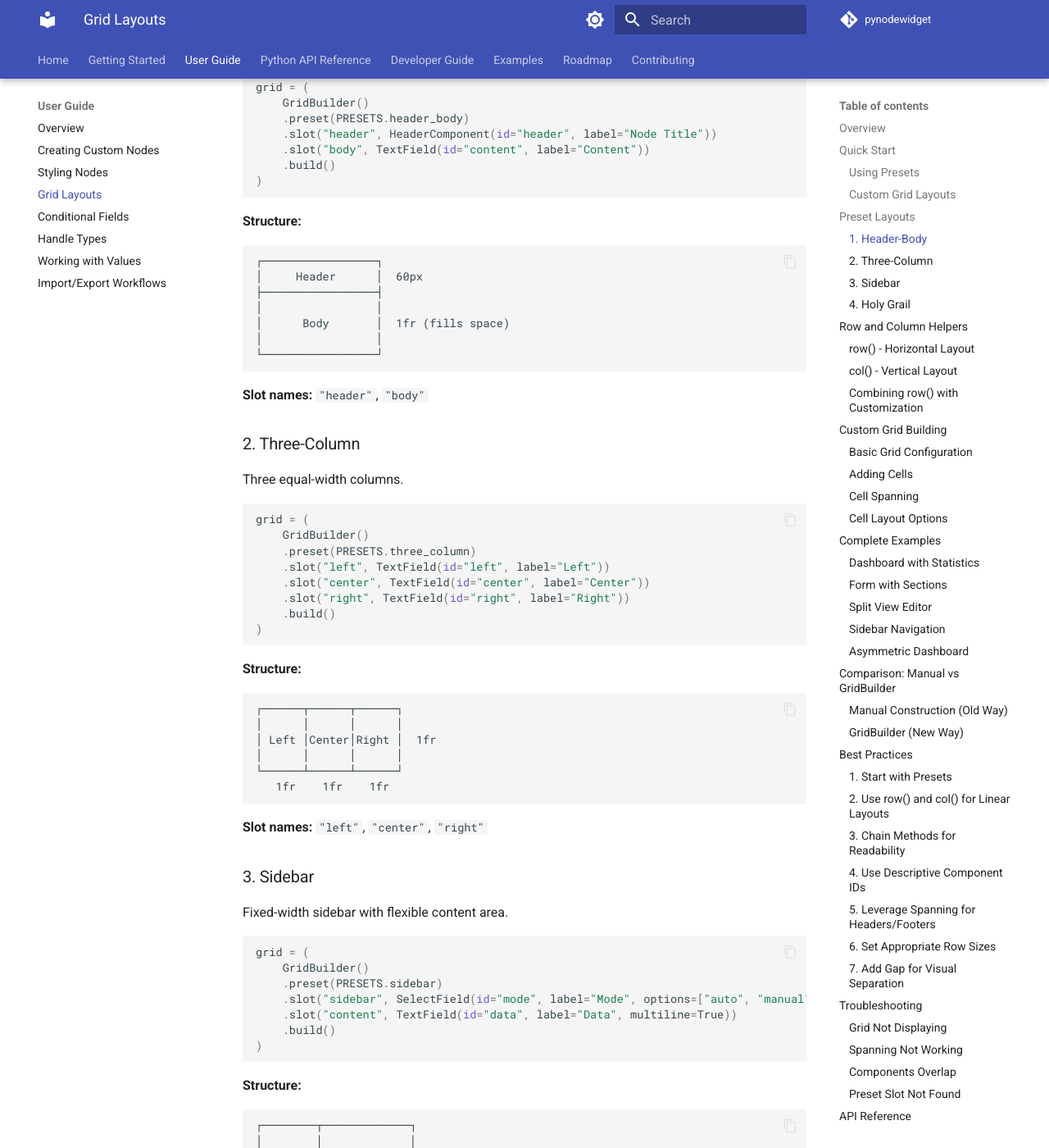
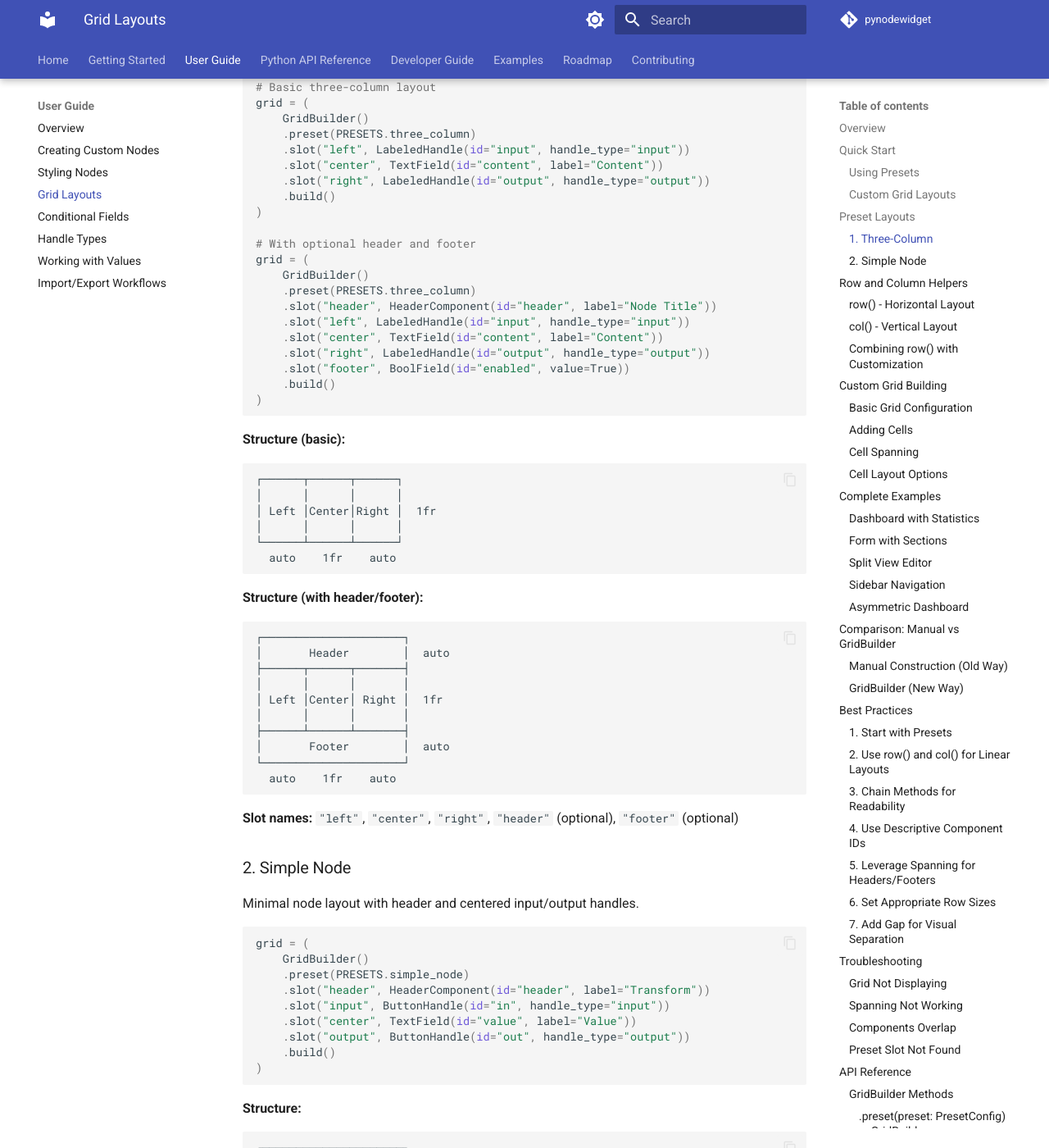
Before and after one commit to HenningScheufler/pynodewidget, an MkDocs documentation site: the page built from docs/guides/grid-layouts.md, in a window 1280 px wide and 1400 px high, scrolled down 1951 px. Shown: the whole window at 82% size. Built offline with MkDocs 1.6.1 and Material for MkDocs 9.7.7, drawn with Linux system fonts in a browser that asks for light colours; comment, search, counter and statistics services are not loaded; the version menu is left out; some of the changed text lies outside the part shown.

Commit message:
update presets

````diff
--- a/docs/guides/grid-layouts.md
+++ b/docs/guides/grid-layouts.md
@@ -7,7 +7,7 @@ Build complex node layouts efficiently using the GridBuilder API, which reduces
 GridBuilder provides a fluent API for creating CSS grid layouts within nodes. Instead of manually constructing `NodeGrid`, `GridCell`, and `GridCoordinates` objects, you can use a chainable builder pattern with preset templates for common layouts.
 
 **Key features:**
-- 🎨 **Preset layouts**: Ready-to-use templates (three-column, holy-grail, sidebar, header-body)
+- 🎨 **Preset layouts**: Ready-to-use templates (three_column, simple_node)
 - 🔧 **Fluent API**: Chainable methods for readable code
 - 📐 **Row/column helpers**: Convenient methods for horizontal and vertical layouts
 - ⚡ **Reduced boilerplate**: 60-70% less code than manual construction
@@ -32,12 +32,12 @@ class DashboardNode(JsonSchemaNodeWidget):
     parameters = Params
     icon = "📊"
 
-    # Header-body preset
+    # Three-column preset
     grid = (
         GridBuilder()
-        .preset(PRESETS.header_body)
+        .preset(PRESETS.three_column)
         .slot("header", HeaderComponent(id="header", label="Settings"))
-        .slot("body", TextField(id="notes", label="Notes", multiline=True))
+        .slot("center", TextField(id="notes", label="Notes", multiline=True))
         .build()
     )
 ```
@@ -74,122 +74,91 @@ class CustomNode(JsonSchemaNodeWidget):
 
 ## Preset Layouts
 
-GridBuilder includes four common layout presets:
+GridBuilder includes two common layout presets:
 
-### 1. Header-Body
+### 1. Three-Column
 
-Two-row layout with header and body sections.
+Three-column layout with optional header and footer.
 
 ```python
 from pynodewidget import GridBuilder, PRESETS
 
+# Basic three-column layout
 grid = (
     GridBuilder()
-    .preset(PRESETS.header_body)
+    .preset(PRESETS.three_column)
+    .slot("left", LabeledHandle(id="input", handle_type="input"))
+    .slot("center", TextField(id="content", label="Content"))
+    .slot("right", LabeledHandle(id="output", handle_type="output"))
+    .build()
+)
+
+# With optional header and footer
+grid = (
+    GridBuilder()
+    .preset(PRESETS.three_column)
     .slot("header", HeaderComponent(id="header", label="Node Title"))
-    .slot("body", TextField(id="content", label="Content"))
+    .slot("left", LabeledHandle(id="input", handle_type="input"))
+    .slot("center", TextField(id="content", label="Content"))
+    .slot("right", LabeledHandle(id="output", handle_type="output"))
+    .slot("footer", BoolField(id="enabled", value=True))
+    .build()
+)
+```
+
+**Structure (basic):**
+```
+┌──────┬──────┬──────┐
+│      │      │      │
+│ Left │Center│Right │  1fr
+│      │      │      │
+└──────┴──────┴──────┘
+  auto    1fr    auto
+```
+
+**Structure (with header/footer):**
+```
+┌─────────────────────┐
+│       Header        │  auto
+├──────┬──────┬───────┤
+│      │      │       │
+│ Left │Center│ Right │  1fr
+│      │      │       │
+├──────┴──────┴───────┤
+│       Footer        │  auto
+└─────────────────────┘
+  auto    1fr    auto
+```
+
+**Slot names:** `"left"`, `"center"`, `"right"`, `"header"` (optional), `"footer"` (optional)
+
+### 2. Simple Node
+
+Minimal node layout with header and centered input/output handles.
+
+```python
+grid = (
+    GridBuilder()
+    .preset(PRESETS.simple_node)
+    .slot("header", HeaderComponent(id="header", label="Transform"))
+    .slot("input", ButtonHandle(id="in", handle_type="input"))
+    .slot("center", TextField(id="value", label="Value"))
+    .slot("output", ButtonHandle(id="out", handle_type="output"))
     .build()
 )
 ```
 
 **Structure:**
 ```
-┌─────────────────┐
-│     Header      │  60px
-├─────────────────┤
-│                 │
-│      Body       │  1fr (fills space)
-│                 │
-└─────────────────┘
+┌─────────────────────┐
+│       Header        │  auto
+├──────┬──────┬───────┤
+│  In  │ Value│  Out  │  1fr
+└──────┴──────┴───────┘
+  auto    1fr    auto
 ```
 
-**Slot names:** `"header"`, `"body"`
-
-### 2. Three-Column
-
-Three equal-width columns.
-
-```python
-grid = (
-    GridBuilder()
-    .preset(PRESETS.three_column)
-    .slot("left", TextField(id="left", label="Left"))
-    .slot("center", TextField(id="center", label="Center"))
-    .slot("right", TextField(id="right", label="Right"))
-    .build()
-)
-```
-
-**Structure:**
-```
-┌──────┬──────┬──────┐
-│      │      │      │
-│ Left │Center│Right │  1fr
-│      │      │      │
-└──────┴──────┴──────┘
-   1fr    1fr    1fr
-```
-
-**Slot names:** `"left"`, `"center"`, `"right"`
-
-### 3. Sidebar
-
-Fixed-width sidebar with flexible content area.
-
-```python
-grid = (
-    GridBuilder()
-    .preset(PRESETS.sidebar)
-    .slot("sidebar", SelectField(id="mode", label="Mode", options=["auto", "manual"]))
-    .slot("content", TextField(id="data", label="Data", multiline=True))
-    .build()
-)
-```
-
-**Structure:**
-```
-┌────────┬─────────────┐
-│        │             │
-│Sidebar │   Content   │  1fr
-│        │             │
-└────────┴─────────────┘
-  200px        1fr
-```
-
-**Slot names:** `"sidebar"`, `"content"`
-
-### 4. Holy Grail
-
-Classic layout with header, three columns, and footer.
-
-```python
-grid = (
-    GridBuilder()
-    .preset(PRESETS.holy_grail)
-    .slot("header", HeaderComponent(id="header", label="Title"))
-    .slot("left_sidebar", TextField(id="nav", label="Navigation"))
-    .slot("content", TextField(id="main", label="Main Content", multiline=True))
-    .slot("right_sidebar", TextField(id="tools", label="Tools"))
-    .slot("footer", ButtonHandle(id="save", label="Save", action="save"))
-    .build()
-)
-```
-
-**Structure:**
-```
-┌──────────────────────────┐
-│         Header           │  60px
-├──────┬─────────┬─────────┤
-│      │         │         │
-│ Left │ Content │  Right  │  1fr
-│      │         │         │
-├──────┴─────────┴─────────┤
-│         Footer           │  40px
-└──────────────────────────┘
-  200px     1fr     200px
-```
-
-**Slot names:** `"header"`, `"left_sidebar"`, `"content"`, `"right_sidebar"`, `"footer"`
+**Slot names:** `"header"`, `"input"`, `"center"`, `"output"`
 
 ## Row and Column Helpers
 
@@ -634,9 +603,9 @@ from pynodewidget import GridBuilder, PRESETS
 
 grid = (
     GridBuilder()
-    .preset(PRESETS.header_body)
+    .preset(PRESETS.three_column)
     .slot("header", HeaderComponent(id="header", label="Title"))
-    .slot("body", TextField(id="content", label="Content"))
+    .slot("center", TextField(id="content", label="Content"))
     .build()
 )
 ```
@@ -656,10 +625,10 @@ Use presets for standard layouts before building custom grids:
 
 ```python
 # ✅ Good: Use preset when it fits
-grid = GridBuilder().preset(PRESETS.header_body)...
+grid = GridBuilder().preset(PRESETS.three_column)...
 
 # ❌ Avoid: Rebuilding common layouts manually
-grid = GridBuilder().rows(["60px", "1fr"]).cols(["1fr"])...
+grid = GridBuilder().rows(["auto", "1fr", "auto"]).cols(["auto", "1fr", "auto"])...
 ```
 
 ### 2. Use row() and col() for Linear Layouts
@@ -791,18 +760,18 @@ GridBuilder().rows([...]).cols([...])  # gap defaults to "0"
 
 **Solutions:**
 - Check preset documentation for correct slot names
-- Use `PRESETS.header_body`, `PRESETS.three_column`, etc.
+- Use `PRESETS.three_column`, `PRESETS.simple_node`
 - Verify spelling of slot names
 
 ```python
 # ✅ Correct
-.preset(PRESETS.header_body)
-.slot("header", ...)
-.slot("body", ...)
+.preset(PRESETS.three_column)
+.slot("left", ...)
+.slot("center", ...)
 
 # ❌ Wrong slot name
-.preset(PRESETS.header_body)
-.slot("title", ...)  # Should be "header"
+.preset(PRESETS.three_column)
+.slot("middle", ...)  # Should be "center"
 ```
 
 ## API Reference
@@ -813,7 +782,7 @@ GridBuilder().rows([...]).cols([...])  # gap defaults to "0"
 Apply a preset configuration.
 
 **Parameters:**
-- `preset`: One of `PRESETS.header_body`, `PRESETS.three_column`, `PRESETS.sidebar`, `PRESETS.holy_grail`
+- `preset`: One of `PRESETS.three_column`, `PRESETS.simple_node`
 
 **Returns:** Self (for chaining)
 
````
Also changed, not shown: docs/developer/layout.md (+4 -6 lines), 5 other files.
